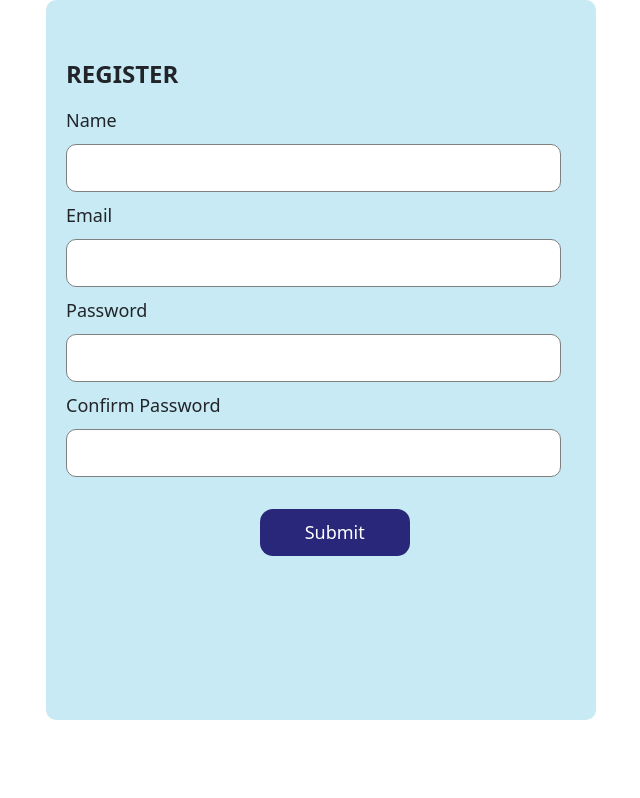
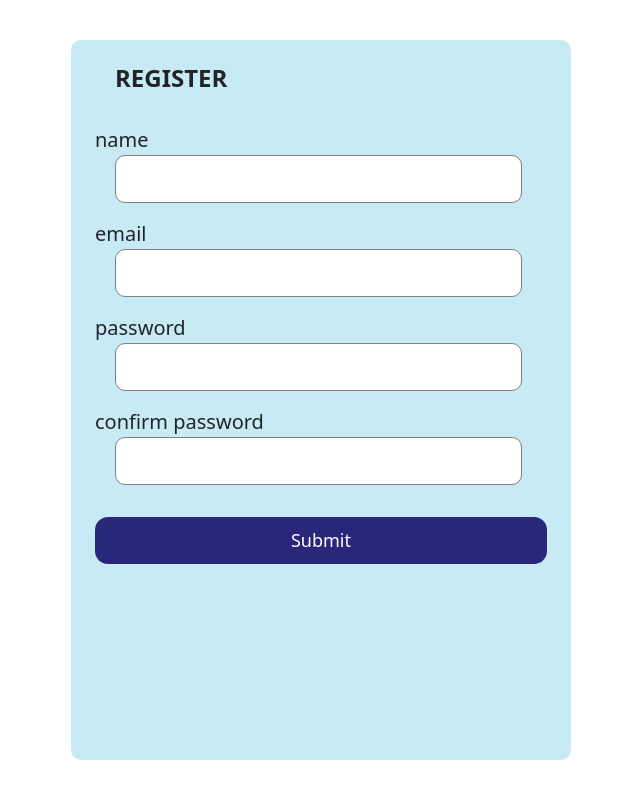
Before and after one commit to simiongitau/report-manager, a React (Create React App) app: page / in a window 1280 px wide. Shown: the whole page, without its empty margins (319-959 px from the left). Built offline with nearby package versions, Linux system fonts and the light colour scheme.

Commit message:
progress

```diff
--- a/src/component/register/Register.js
+++ b/src/component/register/Register.js
@@ -34,40 +34,53 @@ export default function Register() {
       className="register flex justify-center items-center"
       onSubmit={Register}
     >
-      <div className="register_container flex flex-col bg-[#c8eaf4] w-[550px] h-fit">
-        <h4 className="mb-2 ml-10">register</h4>
+      <div className="register_container flex flex-col bg-[#c8eaf4] w-[500px] h-fit p-4">
+        <h4 className="mb-4">register</h4>
 
-        <span className="text-[24px] ml-10">name</span>
+        <div className="flex flex-col my-2">
+          <label className="text-[20px]">name</label>
           <input
             required
             onChange={(e) => setName(e.target.value)}
-          className=" p-2 w-[85%]  ml-10 "
+            className=" p-2 w-full"
           />
+        </div>
 
-        <span className="text-[24px] ml-10 ">email</span>
+        <div className="flex flex-col my-2">
+          <label className="text-[20px]">email</label>
           <input
             required
             onChange={(e) => setEmail(e.target.value)}
             type="email"
-          className=" p-2 w-[85%]  ml-10"
+            className=" p-2 w-full"
           />
-        <span className="text-[24px] ml-10"> password</span>
+        </div>
+
+        <div className="flex flex-col my-2">
+          <label className="text-[20px]"> password</label>
           <input
             required
             type="password"
             onChange={(e) => setPassword(e.target.value)}
-          className=" p-2 w-[85%]  ml-10 "
+            className=" p-2 w-full"
           />
-        <span className="text-[24px] ml-10 ">confirm password</span>
+        </div>
+
+        <div className="flex flex-col my-2">
+          <label className="text-[20px]">confirm password</label>
           <input
             required
             onChange={(e) => setconfirm(e.target.value)}
             type="password"
-          className=" p-2 w-[85%]  ml-10"
+            className=" p-2 w-full"
           />
-        <button type="submit" className=" mt-8 mb-10 ml-[5%] p-2.5 w-[150px] ">
+        </div>
+
+        <div className="mt-4">
+          <button type="submit" className="p-2.5 w-full ">
             submit
           </button>
+        </div>
       </div>
     </form>
   );
--- a/src/component/register/register.css
+++ b/src/component/register/register.css
@@ -1,6 +1,6 @@
 .register {
   background-color: white;
-  /* height: 100vh; */
+  height: 100vh;
   align-items: center;
 }
 .register_container {
@@ -10,7 +10,6 @@
   font-weight: bold;
   text-transform: uppercase;
   font-size: 24px;
-  margin-top: 60px;
 }
 .register_container span {
   text-transform: capitalize;
@@ -24,7 +23,6 @@
   border-radius: 10px;
 }
 .register_container button {
-  align-self: center;
   background-color: antiquewhite;
   text-transform: capitalize;
   border-radius: 13px;
```
Lines whose indentation alone changed are shown as unchanged.
